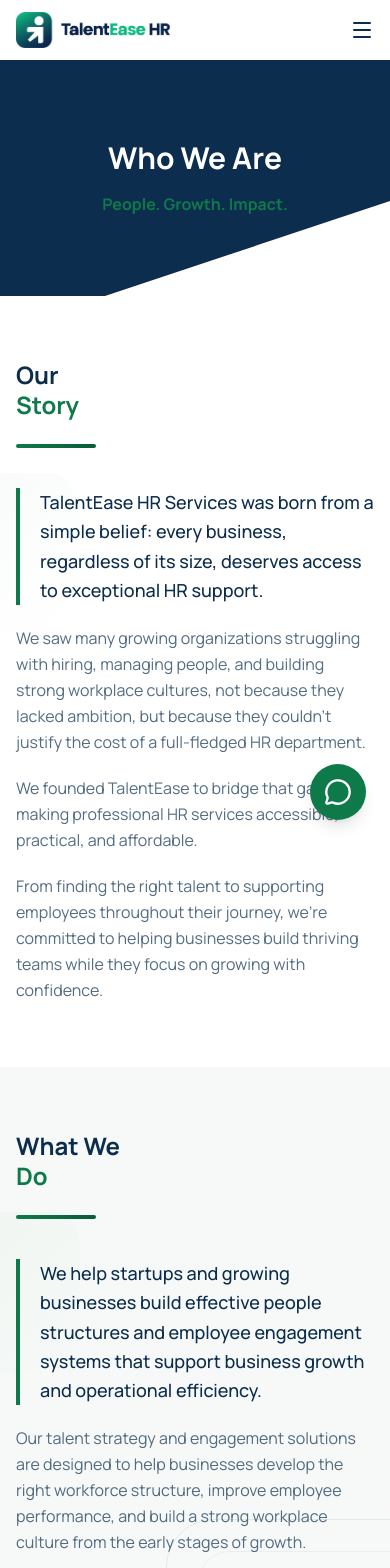
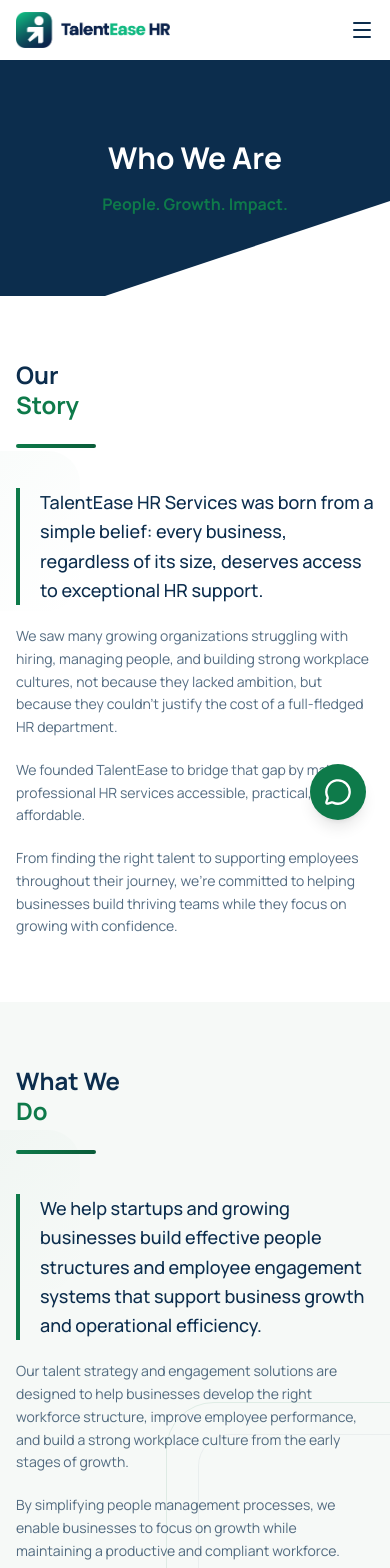
Before and after one commit to Michdriod/talentEase, a Next.js app: page /about in a window 390 px wide. Shown: the top 1568 px of the page. Built offline with nearby package versions, Linux system fonts and the light colour scheme.

Commit message:
fix for mobile

```diff
--- a/src/app/about/page.tsx
+++ b/src/app/about/page.tsx
@@ -65,7 +65,7 @@
               </h2>
               <div className="mt-6 h-1 w-20 rounded-full bg-gradient-to-r from-green to-green-dark" />
             </div>
-            <div className="space-y-5 text-base leading-relaxed text-navy/70 lg:col-span-3">
+            <div className="space-y-5 text-sm leading-relaxed text-navy/70 md:text-lg lg:col-span-3">
               <p className="border-l-4 border-green pl-5 text-lg font-medium leading-relaxed text-navy md:text-xl">
                 TalentEase HR Services was born from a simple belief: every business, regardless
                 of its size, deserves access to exceptional HR support.
@@ -104,7 +104,7 @@
               </h2>
               <div className="mt-6 h-1 w-20 rounded-full bg-gradient-to-r from-green to-green-dark" />
             </div>
-            <div className="space-y-5 text-base leading-relaxed text-navy/70 lg:col-span-3">
+            <div className="space-y-5 text-sm leading-relaxed text-navy/70 md:text-lg lg:col-span-3">
               <p className="border-l-4 border-green pl-5 text-lg font-medium leading-relaxed text-navy md:text-xl">
                 We help startups and growing businesses build effective people structures
                 and employee engagement systems that support business growth and operational
```
